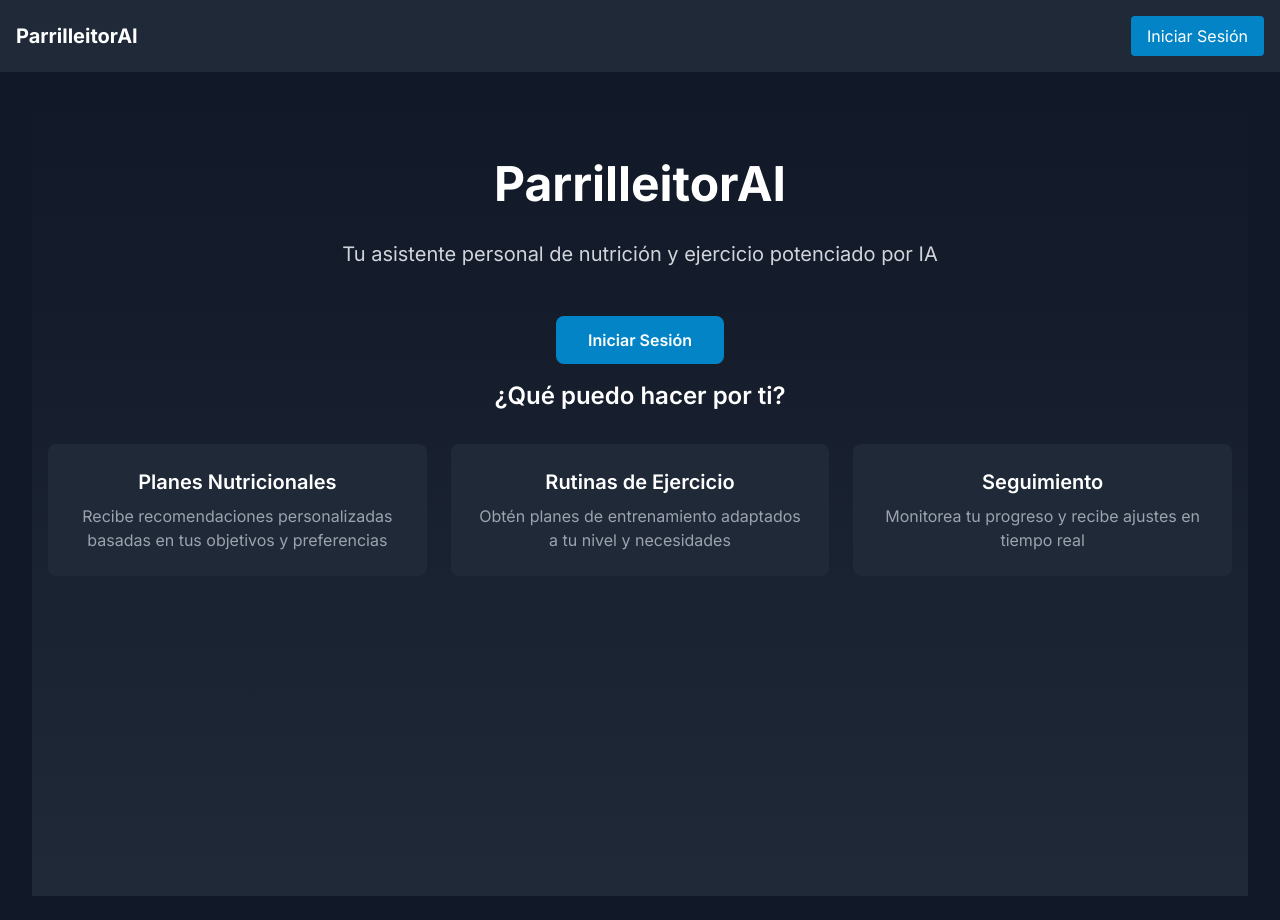
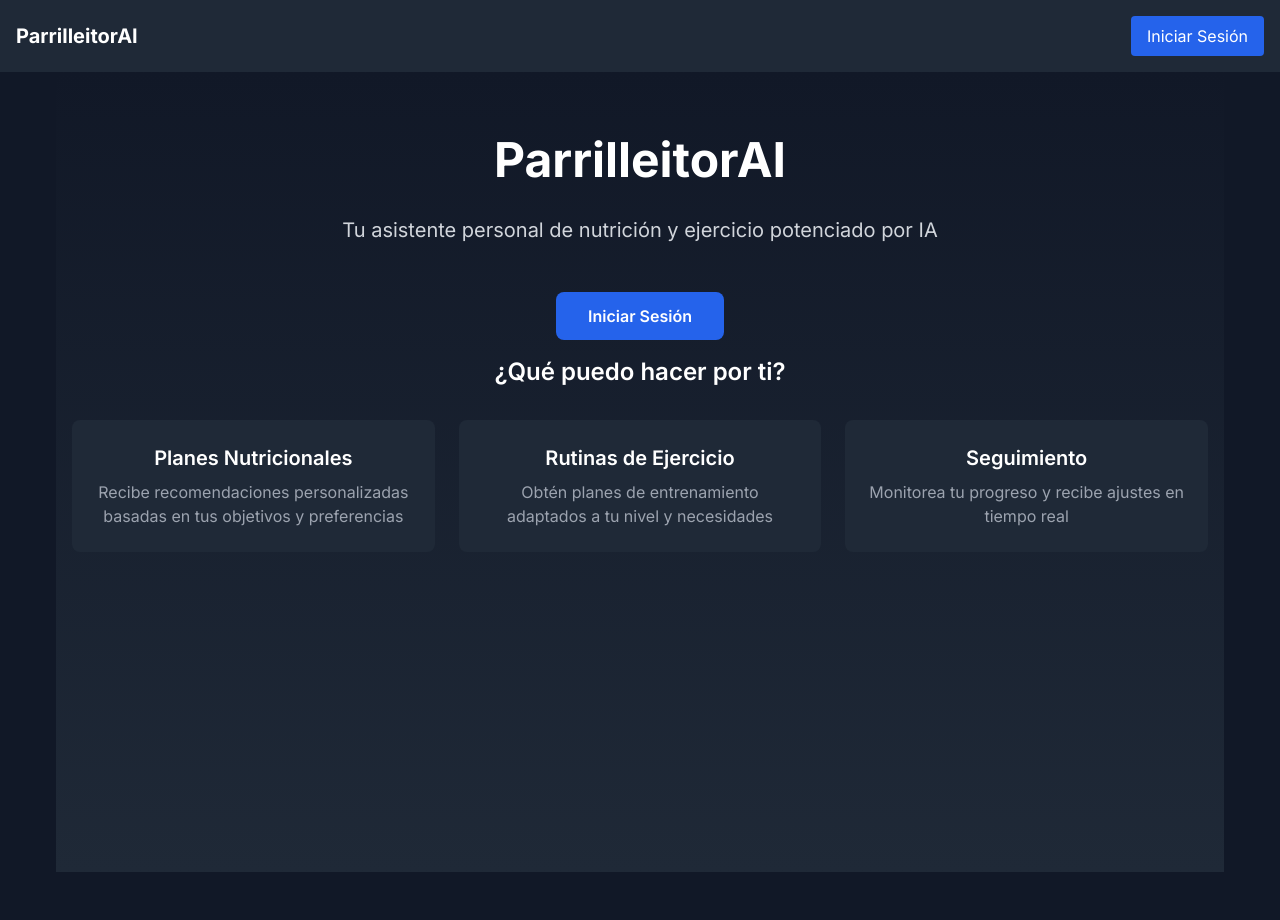
Before and after one commit to josemarnaiz/parrilleitor, a Next.js app in the folder parrilleitor-ai/: page / in a window 1280 px wide. After the commit the page ends 872 px from the top, so only its background shows below. Built offline with nearby package versions, Linux system fonts and the light colour scheme; no server answers.

Commit message:
no message

```diff
--- a/parrilleitor-ai/postcss.config.mjs
+++ b/parrilleitor-ai/postcss.config.mjs
@@ -1,7 +1,8 @@
 /** @type {import('postcss-load-config').Config} */
 export default {
-  plugins: {
-    'tailwindcss': {},
-    'autoprefixer': {},
-  },
+  plugins: [
+    require('postcss-import'),
+    require('tailwindcss'),
+    require('autoprefixer'),
+  ],
 };
--- a/parrilleitor-ai/src/app/admin/users/page.js
+++ b/parrilleitor-ai/src/app/admin/users/page.js
@@ -52,12 +52,11 @@ export default function AdminUsers() {
   }
 
   if (!user && !isTemporarySession) {
-    // En lugar de redireccionar automáticamente, mostramos un botón para iniciar sesión
     return (
       <div className="min-h-screen bg-gray-900 text-white p-4">
         <div className="container mx-auto text-center">
-          <h1 className="text-2xl font-bold mb-4">Necesitas iniciar sesión</h1>
-          <p className="mb-4">Para acceder a esta página, debes iniciar sesión primero.</p>
+          <h1 className="text-2xl font-bold mb-4">Información de Usuario</h1>
+          <p className="mb-4">Para ver tu información de usuario, debes iniciar sesión primero.</p>
           <a
             href="/api/auth/login"
             className="bg-blue-600 px-4 py-2 rounded hover:bg-blue-700 transition-colors"
--- a/parrilleitor-ai/src/app/chat/page.js
+++ b/parrilleitor-ai/src/app/chat/page.js
@@ -73,8 +73,12 @@ export default function Chat() {
           }
 
           if (!data.user.isPremium) {
-            console.log('User not premium, redirecting to unauthorized')
-            router.push('/unauthorized')
+            console.log('User not premium, showing message instead of redirecting')
+            // En lugar de redirigir, mostramos un mensaje
+            if (isMounted) {
+              setError('Se requiere una cuenta premium para acceder al chat. Por favor, contacta al administrador.')
+              setIsCheckingAccess(false)
+            }
             return
           }
 
@@ -121,6 +125,10 @@ export default function Chat() {
     // Solo iniciamos la verificación si tenemos datos de usuario
     if (!isUserLoading && user) {
       checkPremiumStatus()
+    } else if (!isUserLoading && !user) {
+      // Si no hay usuario y no está cargando, mostramos un mensaje
+      setError('Necesitas iniciar sesión para acceder al chat.')
+      setIsCheckingAccess(false)
     }
 
     return () => {
@@ -191,7 +199,43 @@ export default function Chat() {
   }
 
   if (!user || !isPremium) {
-    return null
+    return (
+      <div className="min-h-screen bg-gray-900 text-white p-4 flex flex-col items-center justify-center">
+        <div className="bg-gray-800 rounded-lg p-8 max-w-md w-full text-center">
+          <h1 className="text-2xl font-bold mb-4">Acceso al Chat</h1>
+
+          {error && (
+            <div className="bg-red-500 text-white p-4 rounded-lg mb-4">
+              {error}
+            </div>
+          )}
+
+          {!user && (
+            <>
+              <p className="mb-6">Para acceder al chat, necesitas iniciar sesión con tu cuenta.</p>
+              <a
+                href="/api/auth/login"
+                className="bg-blue-600 px-6 py-2 rounded hover:bg-blue-700 transition-colors inline-block"
+              >
+                Iniciar Sesión
+              </a>
+            </>
+          )}
+
+          {user && !isPremium && (
+            <>
+              <p className="mb-6">Tu cuenta no tiene acceso premium. Por favor, contacta al administrador para obtener acceso.</p>
+              <a
+                href="/"
+                className="bg-blue-600 px-6 py-2 rounded hover:bg-blue-700 transition-colors inline-block"
+              >
+                Volver al Inicio
+              </a>
+            </>
+          )}
+        </div>
+      </div>
+    )
   }
 
   const handleSubmit = async (e) => {
--- a/parrilleitor-ai/src/app/globals.css
+++ b/parrilleitor-ai/src/app/globals.css
@@ -9,6 +9,90 @@
   --primary: #0ea5e9;
   --primary-foreground: #ffffff;
   --radius: 0.5rem;
+}
+
+/* Estilos básicos para verificar que se están cargando */
+body {
+  background-color: #111827;
+  color: white;
+  font-family: 'Inter', sans-serif;
+}
+
+.container-custom {
+  max-width: 1200px;
+  margin: 0 auto;
+  padding: 0 1rem;
+}
+
+.bg-gray-800 {
+  background-color: #1f2937;
+}
+
+.bg-gray-900 {
+  background-color: #111827;
+}
+
+.text-white {
+  color: white;
+}
+
+.text-gray-300 {
+  color: #d1d5db;
+}
+
+.bg-blue-600 {
+  background-color: #2563eb;
+}
+
+.hover\:bg-blue-700:hover {
+  background-color: #1d4ed8;
+}
+
+.rounded {
+  border-radius: 0.25rem;
+}
+
+.p-4 {
+  padding: 1rem;
+}
+
+.px-4 {
+  padding-left: 1rem;
+  padding-right: 1rem;
+}
+
+.py-2 {
+  padding-top: 0.5rem;
+  padding-bottom: 0.5rem;
+}
+
+.flex {
+  display: flex;
+}
+
+.items-center {
+  align-items: center;
+}
+
+.justify-between {
+  justify-content: space-between;
+}
+
+.space-x-4 > * + * {
+  margin-left: 1rem;
+}
+
+.font-bold {
+  font-weight: 700;
+}
+
+.text-xl {
+  font-size: 1.25rem;
+}
+
+.transition-colors {
+  transition-property: color, background-color, border-color;
+  transition-duration: 150ms;
 }
 
 @layer base {
--- a/parrilleitor-ai/src/config/auth0Config.js
+++ b/parrilleitor-ai/src/config/auth0Config.js
@@ -1,7 +1,7 @@
 // Configuración de Auth0 para la aplicación
 export const auth0Config = {
-  // Duración de la sesión en segundos (30 días)
-  sessionDuration: 30 * 24 * 60 * 60,
+  // Duración de la sesión en segundos (60 días)
+  sessionDuration: 60 * 24 * 60 * 60,
 
   // Otras configuraciones de Auth0
   authorizationParams: {
```
Also changed, not shown: parrilleitor-ai/middleware.js (+13 -7 lines).
